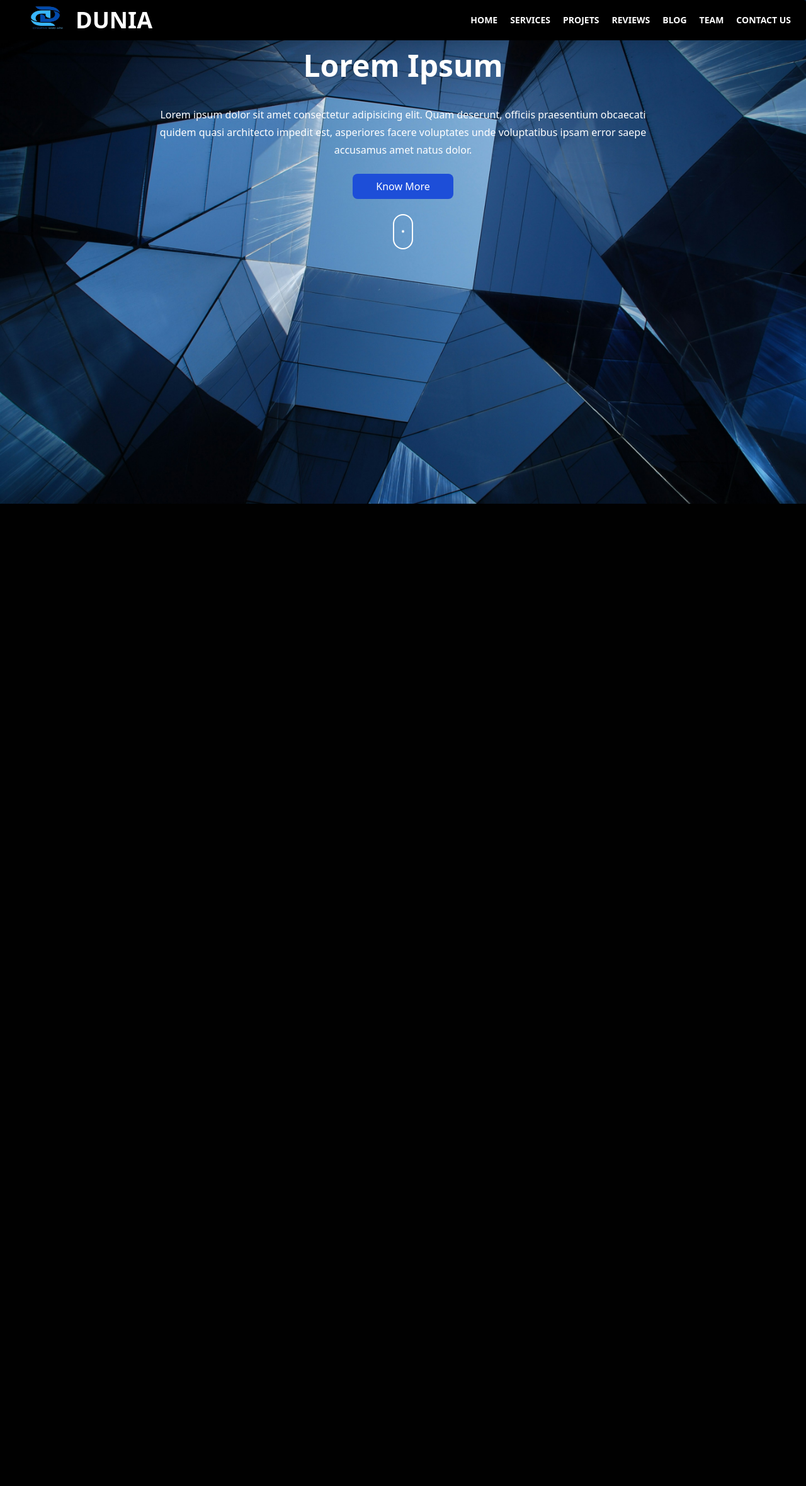
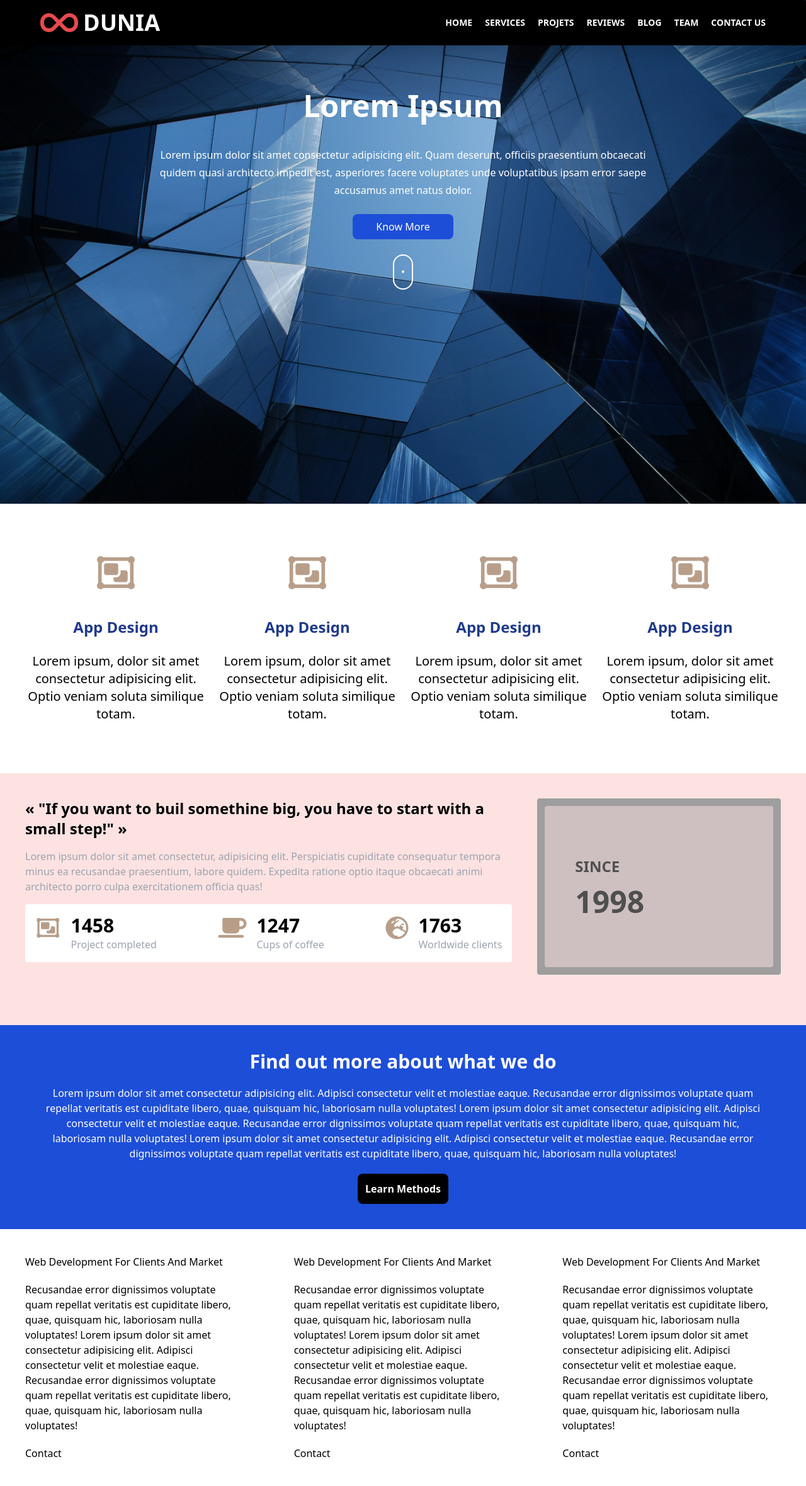
Before and after one commit to dunialydie/Blog, a PHP site: page /accueil.php in a window 1280 px wide. Shown: the whole page at 63% size. Before the commit the page ends 800 px from the top, so only its background shows below. Run offline with PHP 8.4, Linux system fonts and the light colour scheme; some libraries are stand-ins or nearby versions; grey boxes are pictures that could not be loaded.

Commit message:
service part

```diff
--- a/front/accueil.php
+++ b/front/accueil.php
@@ -6,11 +6,15 @@
     <link rel="stylesheet" href="index.css">
     <title>Mon Blog</title>
     <link href="https://cdn.jsdelivr.net/npm/tailwindcss@2.2.19/dist/tailwind.min.css" rel="stylesheet">
+    <link href="assets/tailwind.css" rel="stylesheet">
+
+    <script src="https://kit.fontawesome.com/cd48048bdc.js" crossorigin="anonymous"></script>
 </head>
 <body class="bg-white rounded ">
-    <div class="flex bg-black rounded shadow-xl h-18 px-6 justify-between fixed z-50 left-0 right-0 top-0">
-        <div class="flex items-center">
-            <img src="assets/dDDunia-removebg-preview.png" alt="Mon logo" class="w-24 h-16 ">
+    <div class="pb-20">
+        <div class="flex bg-black rounded shadow-xl h-18 px-16 py-3 justify-between fixed z-50 left-0 right-0 top-0 ">
+            <div class="flex items-center gap-2">
+                <i class="fa-solid fa-infinity  text-5xl" style="color: #e84a4e;"></i>
                 <div class="text-white font-bold text-4xl">DUNIA</div>
             </div>
             <div class="flex text-white font-bold text-sm items-center gap-5 cursor-pointer">
@@ -24,9 +28,10 @@
             </div>
         </div>
 
-    <div class=" bg-cover bg-center h-screen flex flex-col text-white items-center pt-20 px-56 text-center gap-y-6 " style="background-image: url('assets/hector-j-rivas-1FxMET2U5dU-unsplash.jpg');">
+        <div class=" bg-cover bg-center h-screen flex flex-col text-white items-center pt-36 px-56 text-center gap-y-6 " style="background-image: url('assets/hector-j-rivas-1FxMET2U5dU-unsplash.jpg');">
             <div class="text-5xl font-semibold pb-4">Lorem Ipsum</div>
-        <div class="leading-7">Lorem ipsum dolor sit amet consectetur adipisicing elit.
+            <div class="leading-7">
+                Lorem ipsum dolor sit amet consectetur adipisicing elit.
                 Quam deserunt, officiis praesentium obcaecati quidem quasi
                 architecto impedit est, asperiores facere voluptates unde voluptatibus
                 ipsam error saepe accusamus amet natus dolor.
@@ -36,9 +41,9 @@
                 <div class="h-1 w-1 bg-cover bg-white rounded-full animate-bounce">
                 </div>
             </div>
+        </div>
+    </div>
 
-
-
-    </div>
+    <?php include 'services.php';?>
 </body>
 </html>
--- a/front/index.css
+++ b/front/index.css
@@ -27,6 +27,10 @@
     }
 }
 
-.bg-custom {
-    background-image: url('assets/esther-jiao-ADv0GiMBlmI-unsplash.jpg');
+.quoted-text::before {
+    content: '«';
   }
+
+  .quoted-text::after {
+    content: '»';
+  }
--- /dev/null
+++ b/front/services.php
@@ -0,0 +1,97 @@
+<div class="flex gap-4 px-10 items-center mb-20">
+        <?php
+        for($i=1;$i<=4;$i++){
+            echo"
+            <div class=' flex flex-col items-center text-center space-y-6'>
+                <i class='fa-regular fa-object-group text-6xl pb-4 drop-shadow-2xl' style='color: #b89e89;'></i>
+                <div class='text-blue-900 font-bold text-2xl'>App Design</div>
+                <div class='text-[#516C90] leading-7 text-xl'>
+                    Lorem ipsum, dolor sit amet consectetur adipisicing elit.
+                    Optio veniam soluta similique totam.
+                </div>
+            </div>";
+        }
+    ?>
+</div>
+    <div class="bg-red-100 flex flex-row px-10 pt-10 gap-10 pb-20">
+        <div class=" flex flex-col gap-4 w-2/3">
+            <div class="font-semibold text-2xl quoted-text">
+                "If you want to buil somethine big, you have to start with a small step!"
+            </div>
+            <div class="text-gray-400">
+                Lorem ipsum dolor sit amet consectetur, adipisicing elit. Perspiciatis
+                 cupiditate consequatur tempora minus ea recusandae praesentium, labore
+                quidem. Expedita ratione optio itaque obcaecati animi architecto porro
+                culpa exercitationem officia quas!
+            </div>
+            <div class="bg-white drop-shadow-xl flex justify-between rounded items-center p-4">
+                <div class="flex gap-4 items-center">
+                    <i class='fa-regular fa-object-group text-4xl pb-4 drop-shadow-2xl' style='color: #b89e89;'></i>
+                    <div>
+                        <div class="text-3xl font-bold ">1458</div>
+                        <div class="text-gray-400">Project completed</div>
+                    </div>
+                </div>
+                <div class="flex gap-4 items-center">
+                    <i class="fa-solid fa-mug-saucer text-4xl pb-4 drop-shadow-2xl" style="color: #b89e89;""></i>
+                    <div>
+                        <div class="text-3xl font-bold">1247</div>
+                        <div class="text-gray-400">Cups of coffee</div>
+                    </div>
+                </div>
+                <div class="flex gap-4 items-center">
+                    <i class="fa-solid fa-earth-europe text-4xl pb-4 drop-shadow-2xl" style="color: #b89e89;"></i>
+                    <div class="">
+                        <div class="text-3xl font-bold">1763</div>
+                        <div class="text-gray-400">Worldwide clients</div>
+                    </div>
+                </div>
+            </div>
+        </div>
+        <div class="bg-cover bg-center w-1/3 rounded" style="background-image: url('assets/vladislav-todorov-joINR2EKnvY-unsplash.jpg');">
+            <div class="flex flex-col gap-4 px-12 bg-red-100 opacity-50 h-64 m-3 justify-center rounded">
+                <div class="text-2xl font-bold">SINCE</div>
+                <div class="text-5xl font-bold">1998</div>
+            </div>
+        </div>
+    </div>
+    <div class="bg-blue-700 px-16 py-10 flex flex-col items-center justify-center gap-5">
+        <div class="text-white font-bold text-3xl">Find out more about what we do</div>
+        <div class="text-center text-white">
+            Lorem ipsum dolor sit amet consectetur adipisicing elit.
+            Adipisci consectetur velit et molestiae eaque.
+            Recusandae error dignissimos voluptate quam repellat veritatis est
+            cupiditate libero, quae, quisquam hic, laboriosam nulla voluptates!
+            Lorem ipsum dolor sit amet consectetur adipisicing elit.
+            Adipisci consectetur velit et molestiae eaque.
+            Recusandae error dignissimos voluptate quam repellat veritatis est
+            cupiditate libero, quae, quisquam hic, laboriosam nulla voluptates!
+            Lorem ipsum dolor sit amet consectetur adipisicing elit.
+            Adipisci consectetur velit et molestiae eaque.
+            Recusandae error dignissimos voluptate quam repellat veritatis est
+            cupiditate libero, quae, quisquam hic, laboriosam nulla voluptates!
+        </div>
+        <button class="bg-black text-white p-3 rounded-lg font-semibold">
+            Learn Methods
+        </button>
+    </div>
+    <div class="flex">
+        <?php
+        for($i=1;$i<=3;$i++){
+            echo"
+            <div class='p-10 flex flex-col items-start gap-5'>
+                <div>Web Development For Clients And Market</div>
+                <div>
+                    Recusandae error dignissimos voluptate quam repellat veritatis est
+                    cupiditate libero, quae, quisquam hic, laboriosam nulla voluptates!
+                    Lorem ipsum dolor sit amet consectetur adipisicing elit.
+                    Adipisci consectetur velit et molestiae eaque.
+                    Recusandae error dignissimos voluptate quam repellat veritatis est
+                    cupiditate libero, quae, quisquam hic, laboriosam nulla voluptates!
+                </div>
+                <button>Contact</button>
+            </div>
+            ";
+        }
+        ?>
+    </div>
```
Also changed, not shown: 2 other files. Lines whose indentation alone changed are shown as unchanged.
